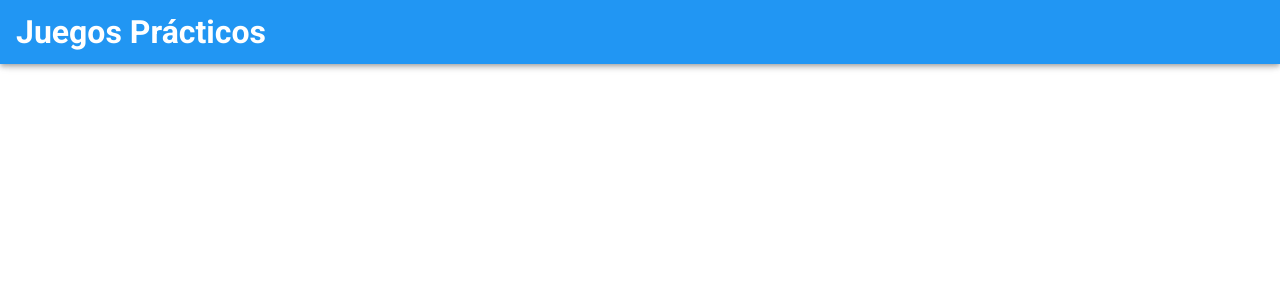
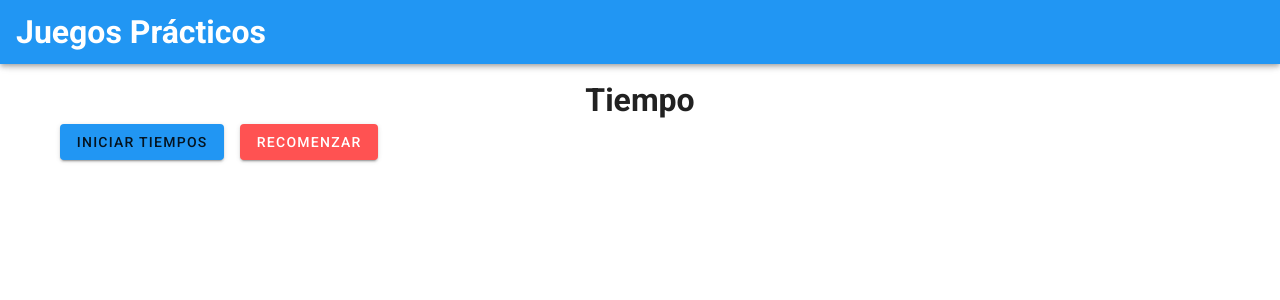
Before and after one commit to fasalgad/ruleta-palabras, a Vue app: page /temporizador in a window 1280 px wide. Shown: the top 300 px of the page. Built offline with nearby package versions, Linux system fonts and the light colour scheme.

Commit message:
Modificación para crear el temporizador 1 am

```diff
--- a/src/components/Ingreso.vue
+++ b/src/components/Ingreso.vue
@@ -67,12 +67,18 @@
     <v-btn @click="irHome" color="blue">
       Volver al inicio
     </v-btn>
+
+
+
   </v-container>
 </template>
 
 <script>
+
 export default {
   name: 'Ingreso',
+
+
   data: () => ({
     item: 0, //posición en que inicia la lista
     valid: true,
--- a/src/router/index.js
+++ b/src/router/index.js
@@ -28,7 +28,12 @@ Vue.use(VueRouter)
     path: '/',
     name: 'juegos',
     component: () => import(/* webpackChunkName: "about" */ '../views/Juegos.vue')
-  }
+  },
+  {
+    path: '/temporizador',
+    name: 'temporizador',
+    component: () => import(/* webpackChunkName: "about" */ '../views/Temporizador.vue')
+  },
 
 ]
 
--- /dev/null
+++ b/src/views/Temporizador.vue
@@ -0,0 +1,27 @@
+<template>
+  <v-container>
+    <center><h1>Tiempo</h1></center>
+    <v-row>
+      <v-col>
+        <v-btn color="blue" class="mr-4" @click="tiempo">
+          Iniciar Tiempos
+        </v-btn>
+
+        <v-btn color="error" class="mr-4" @click="reiniciar">
+          Recomenzar
+        </v-btn>
+      </v-col>
+    </v-row>
+  </v-container>
+</template>
+
+<script>
+export default {
+  data () {
+    return {
+      minutes: 0,
+      secondes: 0
+    }
+  }
+}
+</script>
```
Also changed, not shown: src/views/Ruleta.vue (+4 -6 lines).
